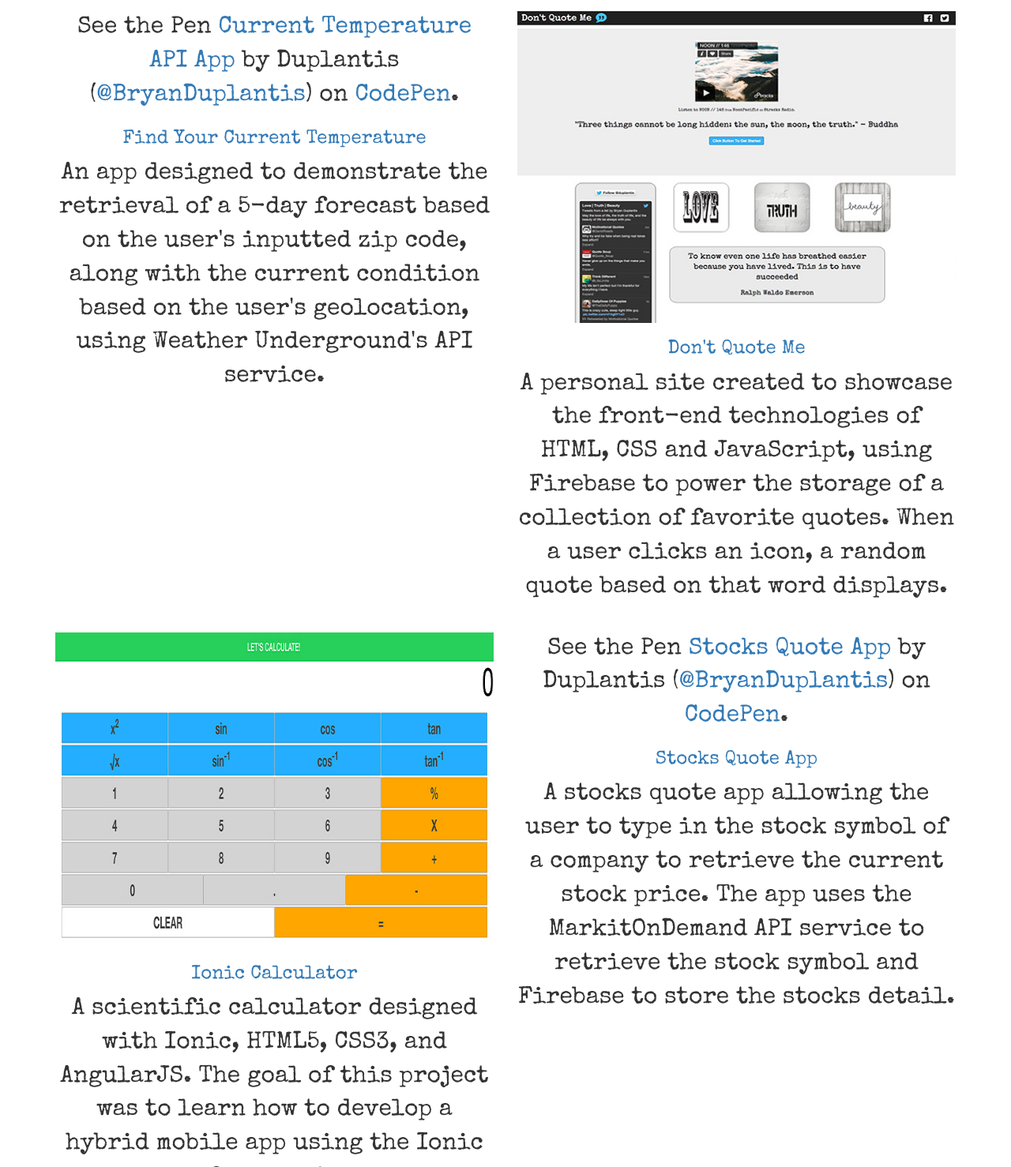
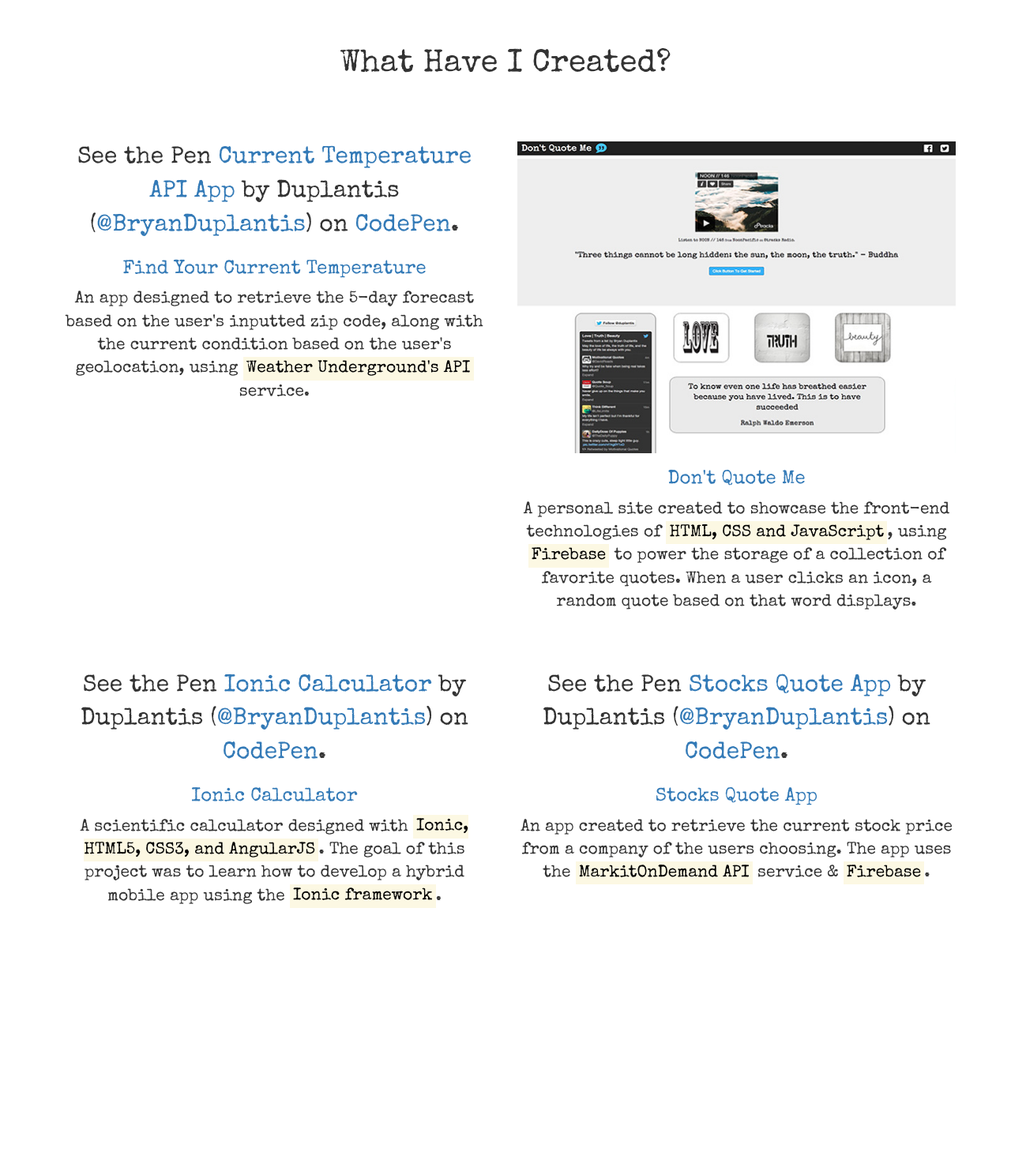
Before and after one commit to BryanDuplantis/bryanduplantis.com, a plain HTML site: page index.html in a window 1280 px wide. Shown: the part 1322-2800 px from the top of the page at 79% size. After the commit the page ends 2628 px from the top, so only its background shows below. Drawn offline with nearby package versions, Linux system fonts and the light colour scheme; a script that the page names is missing.

Commit message:
added new project, fixed styling

```diff
--- a/index.html
+++ b/index.html
@@ -179,7 +179,7 @@
           <!-- Page Header -->
           <div class="row">
               <div class="col-lg-12">
-                  <h1 class="headlineTxt page-header">What Have I Created?</h1>
+                  <h1 class="headlineTxt">What Have I Created?</h1>
               </div>
           </div>
           <!-- /.row -->
@@ -195,7 +195,7 @@
                   <h3>
                       <a>Find Your Current Temperature</a>
                   </h3>
-                  <p>An app designed to demonstrate the retrieval of a 5-day forecast based on the user's inputted zip code, along with the current condition based on the user's geolocation, using Weather Underground's API service.</p>
+                  <p class="lead">An app designed to retrieve the 5-day forecast based on the user's inputted zip code, along with the current condition based on the user's geolocation, using <mark>Weather Underground's API</mark> service.</p>
               </div>
               <div class="col-md-6 portfolio-item">
                   <a href="http://dontquoteme.bryanduplantis.com">
@@ -204,7 +204,7 @@
                   <h3>
                       <a>Don't Quote Me</a>
                   </h3>
-                  <p>A personal site created to showcase the front-end technologies of HTML, CSS and JavaScript, using Firebase to power the storage of a collection of favorite quotes. When a user clicks an icon, a random quote based on that word displays.</p>
+                  <p class="lead">A personal site created to showcase the front-end technologies of <mark>HTML, CSS and JavaScript</mark>, using <mark>Firebase</mark> to power the storage of a collection of favorite quotes. When a user clicks an icon, a random quote based on that word displays.</p>
               </div>
           </div>
           <!-- /.row -->
@@ -212,25 +212,24 @@
           <!-- Projects Row -->
           <div class="row">
               <div class="col-md-6 portfolio-item movieItem">
-                  <a href="#">
-                      <img class="img-responsive moviePic" src="images/IonicCalculator700x400.jpg" alt="Ionic Calculator">
-                  </a>
+
+                  <p data-height="490" data-theme-id="18675" data-slug-hash="RWRrmr" data-default-tab="result" data-user="BryanDuplantis" class='codepen'>See the Pen <a href='http://codepen.io/BryanDuplantis/pen/RWRrmr/'>Ionic Calculator</a> by Duplantis (<a href='http://codepen.io/BryanDuplantis'>@BryanDuplantis</a>) on <a href='http://codepen.io'>CodePen</a>.</p>
+                  <script async src="//assets.codepen.io/assets/embed/ei.js"></script>
+
                   <h3>
-                      <a href="#">Ionic Calculator</a>
+                      <a>Ionic Calculator</a>
                   </h3>
-                  <p>A scientific calculator designed with Ionic, HTML5, CSS3, and AngularJS. The goal of this project was to learn how to develop a hybrid mobile app using the Ionic framework.</p>
+                  <p class="lead">A scientific calculator designed with <mark>Ionic, HTML5, CSS3, and AngularJS</mark>. The goal of this project was to learn how to develop a hybrid mobile app using the <mark>Ionic framework</mark>.</p>
               </div>
               <div class="col-md-6 portfolio-item">
-                  <!-- <a href="#">
-                      <img class="img-responsive" src="http://placehold.it/700x400" alt="">
-                  </a> -->
+
 
                   <p data-height="400" data-theme-id="18675" data-slug-hash="mJJLbY" data-default-tab="result" data-user="BryanDuplantis" class='codepen'>See the Pen <a href='http://codepen.io/BryanDuplantis/pen/mJJLbY/'>Stocks Quote App</a> by Duplantis (<a href='http://codepen.io/BryanDuplantis'>@BryanDuplantis</a>) on <a href='http://codepen.io'>CodePen</a>.</p> <script async src="//assets.codepen.io/assets/embed/ei.js"></script>
 
                   <h3>
-                      <a href="#">Stocks Quote App</a>
+                      <a>Stocks Quote App</a>
                   </h3>
-                  <p>A stocks quote app allowing the user to type in the stock symbol of a company to retrieve the current stock price. The app uses the MarkitOnDemand API service to retrieve the stock symbol and Firebase to store the stocks detail.</p>
+                  <p class="lead" id="stocksQuoteTxt">An app created to retrieve the current stock price from a company of the users choosing. The app uses the <mark>MarkitOnDemand API</mark> service & <mark>Firebase</mark>.</p>
               </div>
           </div>
         <!-- /.row -->
@@ -266,9 +265,7 @@
 
 
 
-          <!--  <div class="jumbotron">
-         <iframe src="http://8tracks.com/mixes/5259010/player_v3_universal" width="300" height="250" style="border: 0px none;"></iframe>
-        <p class="_8t_embed_p" style="font-size: 11px; line-height: 12px;"><a href="http://8tracks.com/noonpacific/noon-145?utm_medium=trax_embed">NOON // 145</a> from <a href="http://8tracks.com/noonpacific?utm_medium=trax_embed">NoonPacific</a> on <a href="http://8tracks.com?utm_medium=trax_embed">8tracks Radio</a>.</p>
-         <!-- Button trigger modal -->
+
+         <!-- Button trigger modal
           <!-- <p id="frontQuote">"Those who love shall be made invincible." -- Walt Whitman</p>
       </div> -->
--- a/main.css
+++ b/main.css
@@ -25,6 +25,7 @@ p {
   margin-top: 30px;
   height: 350px;
   width: 300px;
+  border-radius: 20px;
 }
 
 .aboutMeTxt {
@@ -38,7 +39,7 @@ p {
 
 .headlineTxt {
   font-size: 40px;
-  margin: auto;
+  margin-bottom: 50px;
 }
 
 #navBarName {
@@ -62,28 +63,20 @@ p {
 
 .portfolio-item {
   margin-bottom: 25px;
+  margin-top: 25px;
 }
 
 .quotePic {
   height: 395px;
 }
 
+
 .moviePic {
   height: 400px;
 }
 
-.page-header {
-  padding-bottom: 9px;
-  margin: 40px 0 20px;
-  border-bottom: 1px solid #eee;
-}
-
 .well-sm {
   margin-top: 45px;
-}
-
-.profilePic {
-  border-radius: 20px;
 }
 
 .fa {
@@ -97,12 +90,6 @@ p {
   color: black;
 }
 
-.carousel-inner img {
-  margin: auto;
-  margin-top: 50px;
-  margin-bottom: 50px;
-}
-
 .skills_container {
   background: rgb(178, 240, 255);
 }
@@ -112,6 +99,10 @@ p {
   font-size: 25px;
   color: white;
   margin-top: 10px;
+}
+
+#stocksQuoteTxt {
+  margin-bottom: 100px;
 }
 
 .text-center {
```
